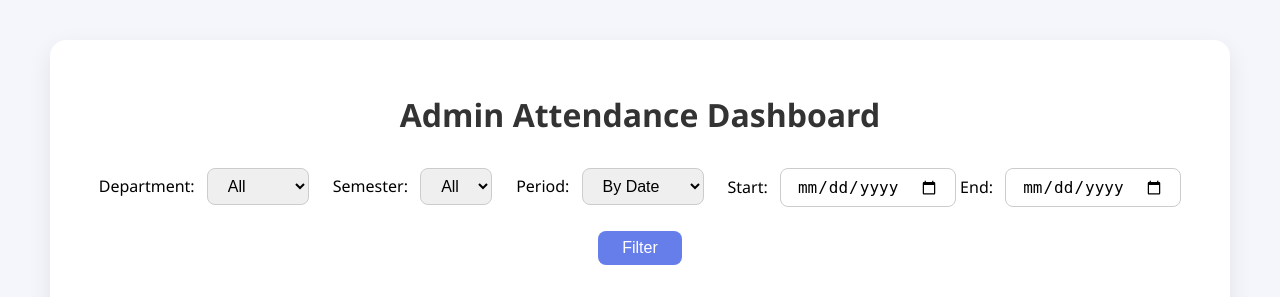
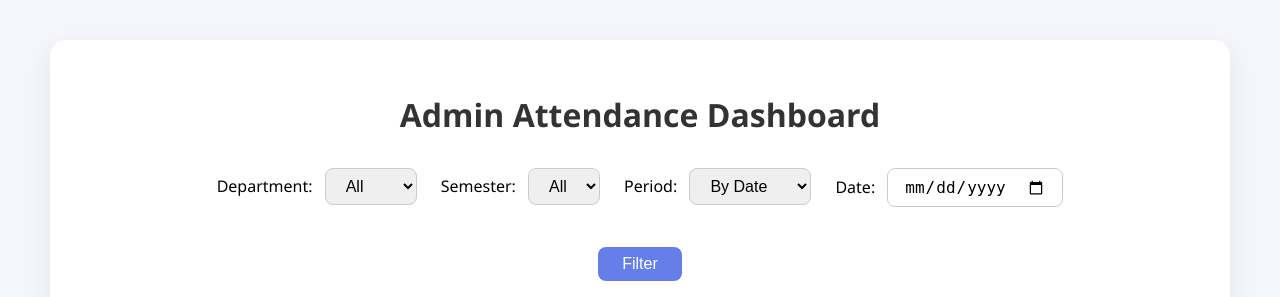
Before and after one commit to P-Shravya/Face_Recognition_Attendance, a Flask app: page /admin_dashboard in a window 1280 px wide. Shown: the top 297 px of the page. Run offline with Flask 3, Linux system fonts and the light colour scheme.

Commit message:
admin_dashboard

```diff
--- a/admin_app.py
+++ b/admin_app.py
@@ -42,19 +42,29 @@ def admin_login():
     data = request.get_json()
     email = data.get('email')
     password = data.get('password')
+
     if not email or not password:
         return jsonify({'status': 'fail', 'message': 'Missing credentials'}), 400
+
     conn = get_db()
     cur = conn.cursor(dictionary=True)
     cur.execute('SELECT * FROM admins WHERE email = %s', (email,))
     admin = cur.fetchone()
+
+    if not admin:
+        cur.close()
+        conn.close()
+        return jsonify({'status': 'fail', 'message': 'Wrong admin email entered.'}), 401
+
+    if not check_password_hash(admin['password_hash'], password):
+        cur.close()
+        conn.close()
+        return jsonify({'status': 'fail', 'message': 'Wrong password entered.'}), 401
+
+    session['admin_id'] = admin['id']
     cur.close()
     conn.close()
-    if admin and check_password_hash(admin['password_hash'], password):
-        session['admin_id'] = admin['id']
-        return jsonify({'status': 'success', 'admin': {'id': admin['id'], 'email': admin['email'], 'admin_name': admin['admin_name']}})
-    else:
-        return jsonify({'status': 'fail', 'message': 'Invalid credentials'}), 401
+    return jsonify({'status': 'success', 'admin': {'id': admin['id'], 'email': admin['email'], 'admin_name': admin['admin_name']}})
 
 @admin_bp.route('/admin_dashboard')
 def admin_dashboard():
--- a/app.py
+++ b/app.py
@@ -429,17 +429,21 @@ def login():
     cursor.execute("SELECT Student_name, Student_id, Department, Semester, Hashed_pass FROM students WHERE Email=%s", (email,))
     user = cursor.fetchone()
 
-    if user and bcrypt.checkpw(password.encode('utf-8'), user[4].encode('utf-8')):
-        student_data = {
-            "Student_name": user[0],
-            "Student_id": user[1],
-            "Department": user[2],
-            "Semester": user[3]
-        }
-        session['student'] = student_data
-        return jsonify({"status": "success", "student": student_data})
-    else:
-        return jsonify({"status": "fail", "message": "Invalid credentials"}), 401
+    if not user:
+        return jsonify({"status": "fail", "message": "Wrong email entered."}), 401
+
+    # Using bcrypt.checkpw for robust password validation
+    if not bcrypt.checkpw(password.encode('utf-8'), user[4].encode('utf-8')):
+        return jsonify({"status": "fail", "message": "Wrong password entered."}), 401
+
+    student_data = {
+        "Student_name": user[0],
+        "Student_id": user[1],
+        "Department": user[2],
+        "Semester": user[3]
+    }
+    session['student'] = student_data
+    return jsonify({"status": "success", "student": student_data})
 
 @app.route('/dashboard')
 def dashboard():
@@ -475,7 +479,8 @@ def get_subjects():
     data = request.json
     department = data.get('department').strip().upper()
     semester = data.get('semester')
-    print(f"[DEBUG] /get_subjects called with department={department}, semester={semester}")
+    student_id = data.get('student_id')
+    print(f"[DEBUG] /get_subjects called with department={department}, semester={semester}, student_id={student_id}")
     time_slot = get_current_time_slot()
     print(f"[DEBUG] Current time slot: {time_slot}")
     if not time_slot:
@@ -493,17 +498,31 @@ def get_subjects():
         print("[DEBUG] No current subject found.")
         return jsonify({"subjects": []})
 
+    is_marked = False
+    if student_id:
+        table_name = f"attendance_{get_department_table_name(department)}_{semester}"
+        current_date_obj = datetime.now().date()
+        try:
+            query = f"SELECT Status FROM {table_name} WHERE Student_id = %s AND Subject = %s AND Date = %s AND Time_slot = %s"
+            cursor.execute(query, (student_id, current_subject, current_date_obj, time_slot))
+            result = cursor.fetchone()
+            if result and result[0] == 1:
+                is_marked = True
+        except mysql.connector.Error as e:
+            print(f"[DEBUG] Could not check attendance status in get_subjects: {e}")
+
     current_date = datetime.now().strftime('%Y-%m-%d')
     current_day = datetime.now().strftime('%A')
 
-    # Return the current subject based on schedule, not from database
+    # Return the current subject with its status
     return jsonify({
         "subjects": [
             {
                 "Subject": current_subject,
                 "Time_slot": time_slot,
                 "Date": current_date,
-                "Day": current_day
+                "Day": current_day,
+                "is_marked": is_marked
             }
         ]
     })
@@ -570,16 +589,19 @@ def mark_attendance():
     table_name = f"attendance_{get_department_table_name(department)}_{semester}"
 
     try:
-        # Check if attendance record exists for this student, date, subject, time slot, and day
+        # Check if attendance has already been marked successfully
         select_query = f"""
-        SELECT 1 FROM {table_name}
+        SELECT Status FROM {table_name}
         WHERE Student_id = %s AND Subject = %s AND Date = %s AND Time_slot = %s AND Day = %s
         """
         cursor.execute(select_query, (student_id, current_subject, current_date, time_slot, current_day))
-        exists = cursor.fetchone()
+        result = cursor.fetchone()
 
-        if not exists:
-            # Insert a new attendance record for this student, subject, date, time slot, and day
+        if result and result[0] == 1: # Status is TRUE
+            return jsonify({"success": False, "message": "Your attendance is already marked."})
+
+        # Check if an attendance record exists, if not create one
+        if not result:
             insert_query = f"""
             INSERT INTO {table_name} (Date, Student_id, Subject, Time_slot, Day, Status)
             VALUES (%s, %s, %s, %s, %s, %s)
@@ -587,7 +609,7 @@ def mark_attendance():
             cursor.execute(insert_query, (current_date, student_id, current_subject, time_slot, current_day, True))
             print(f"[DEBUG] New attendance record created for student {student_id}")
         else:
-            # Update existing attendance record to mark as present
+            # Mark attendance (set Status = TRUE)
             update_query = f"""
             UPDATE {table_name}
             SET Status = TRUE
--- a/templates/admin_dashboard.html
+++ b/templates/admin_dashboard.html
@@ -71,6 +71,16 @@
     .filter-btn:hover {
       background: #5a67d8;
     }
+    .filter-btn-container {
+      flex-basis: 100%;
+      text-align: center;
+      margin-top: 1rem;
+    }
+    .status-present {
+      background-color: #d4edda;
+      color: #155724;
+      font-weight: 500;
+    }
   </style>
 </head>
 <body>
@@ -81,11 +91,12 @@
         <label for="department">Department:</label>
         <select id="department">
           <option value="">All</option>
+          <option value="IT">IT</option>
           <option value="CSE">CSE</option>
+          <option value="AIML">AIML</option>
+          <option value="CME">CME</option>
           <option value="ECE">ECE</option>
           <option value="EEE">EEE</option>
-          <option value="MECH">MECH</option>
-          <option value="CIVIL">CIVIL</option>
         </select>
       </div>
       <div>
@@ -104,19 +115,38 @@
       </div>
       <div>
         <label for="period">Period:</label>
-        <select id="period">
+        <select id="period" onchange="updatePeriodFields()">
           <option value="date">By Date</option>
           <option value="week">By Week</option>
           <option value="month">By Month</option>
         </select>
       </div>
-      <div id="date-range-fields">
+      <!-- Date input for 'By Date' -->
+      <div id="date-field" style="display: none;">
+        <label for="single-date">Date:</label>
+        <input type="date" id="single-date" />
+      </div>
+      <!-- Date range inputs for 'By Week' -->
+      <div id="date-range-fields" style="display: none;">
         <label for="start">Start:</label>
         <input type="date" id="start" />
         <label for="end">End:</label>
         <input type="date" id="end" />
       </div>
-      <button class="filter-btn" onclick="fetchAttendanceLogs()">Filter</button>
+      <!-- Month and Year select for 'By Month' -->
+      <div id="month-field" style="display: none; gap: 1.5rem;">
+        <div>
+          <label for="year">Year:</label>
+          <select id="year"></select>
+        </div>
+        <div>
+          <label for="month">Month:</label>
+          <select id="month"></select>
+        </div>
+      </div>
+      <div class="filter-btn-container">
+        <button class="filter-btn" onclick="fetchAttendanceLogs()">Filter</button>
+      </div>
     </div>
     <table class="attendance-table">
       <thead>
@@ -136,13 +166,65 @@
     </table>
   </div>
   <script>
+    function updatePeriodFields() {
+      const period = document.getElementById('period').value;
+      document.getElementById('date-field').style.display = 'none';
+      document.getElementById('date-range-fields').style.display = 'none';
+      document.getElementById('month-field').style.display = 'none';
+
+      if (period === 'date') {
+        document.getElementById('date-field').style.display = 'block';
+      } else if (period === 'week') {
+        document.getElementById('date-range-fields').style.display = 'block';
+      } else if (period === 'month') {
+        document.getElementById('month-field').style.display = 'flex';
+      }
+    }
+
+    function populateYears() {
+        const yearSelect = document.getElementById('year');
+        const currentYear = new Date().getFullYear();
+        for (let year = currentYear; year >= currentYear - 5; year--) {
+            yearSelect.innerHTML += `<option value="${year}">${year}</option>`;
+        }
+    }
+
+    function populateMonths() {
+        const monthSelect = document.getElementById('month');
+        const monthNames = ["January", "February", "March", "April", "May", "June", "July", "August", "September", "October", "November", "December"];
+
+        monthNames.forEach((month, index) => {
+            const monthValue = index + 1;
+            monthSelect.innerHTML += `<option value="${monthValue}">${month}</option>`;
+        });
+    }
+
     function fetchAttendanceLogs() {
       const department = document.getElementById('department').value;
       const semester = document.getElementById('semester').value;
       const period = document.getElementById('period').value;
-      const start = document.getElementById('start').value;
-      const end = document.getElementById('end').value;
+
+      let start = '';
+      let end = '';
+
+      if (period === 'date') {
+        start = document.getElementById('single-date').value;
+        end = start;
+      } else if (period === 'week') {
+        start = document.getElementById('start').value;
+        end = document.getElementById('end').value;
+      } else if (period === 'month') {
+        const year = document.getElementById('year').value;
+        const month = document.getElementById('month').value;
+        if (year && month) {
+            start = `${year}-${String(month).padStart(2, '0')}-01`;
+            const lastDay = new Date(year, month, 0).getDate();
+            end = `${year}-${String(month).padStart(2, '0')}-${lastDay}`;
+        }
+      }
+
       let url = `/api/admin/attendance_logs?department=${department}&semester=${semester}&period=${period}&start=${start}&end=${end}`;
+
       fetch(url)
         .then(res => res.json())
         .then(data => {
@@ -150,13 +232,14 @@
           tbody.innerHTML = '';
           if (data.logs && data.logs.length > 0) {
             data.logs.forEach(log => {
+              const statusClass = log.status === 'Present' ? 'status-present' : '';
               tbody.innerHTML += `<tr>
                 <td>${log.student_name}</td>
                 <td>${log.department}</td>
                 <td>${log.semester}</td>
                 <td>${log.date}</td>
                 <td>${log.period}</td>
-                <td>${log.status}</td>
+                <td class="${statusClass}">${log.status}</td>
                 <td>${log.attendance_percent || '-'}</td>
               </tr>`;
             });
@@ -165,6 +248,12 @@
           }
         });
     }
+
+    document.addEventListener('DOMContentLoaded', () => {
+      populateYears();
+      populateMonths();
+      updatePeriodFields();
+    });
   </script>
 </body>
 </html>
```
Also changed, not shown: templates/dashboard.html (+26 -2 lines), templates/login.html (+6 -6 lines).
